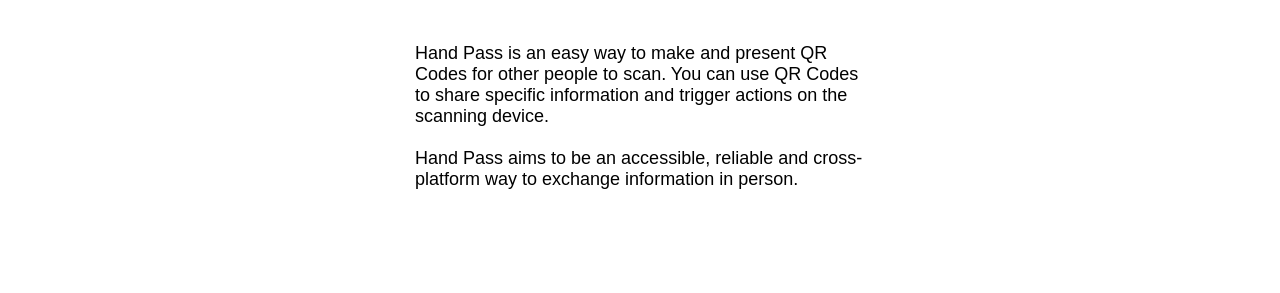
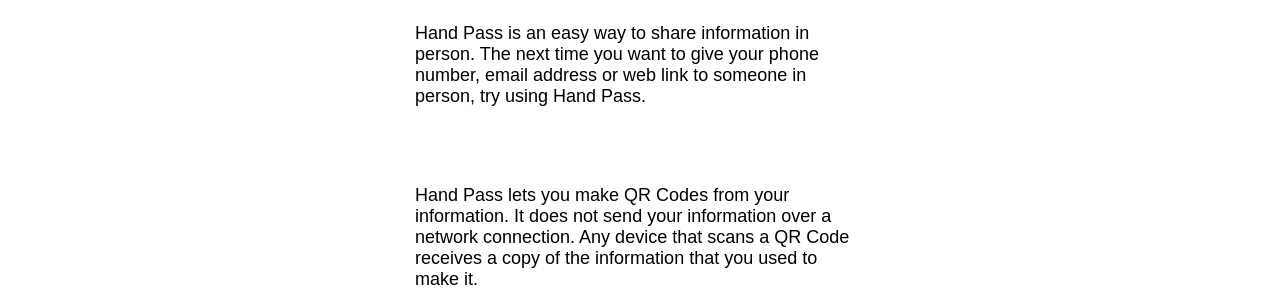
Before and after one commit to GayanEdiriweera/HandPassLanding, a plain HTML site: page index.html in a window 1280 px wide. Shown: the part 124-417 px from the top of the page. Drawn offline with Linux system fonts and the light colour scheme.

Commit message:
updated description

```diff
--- a/index.html
+++ b/index.html
@@ -96,10 +96,14 @@
     <h1>Hand Pass</h1>
   </div>
   <p>
-    Hand Pass is an easy way to make and present QR Codes for other people to
-    scan. You can use QR Codes to share specific information and trigger actions
-    on the scanning device. <br /><br />Hand Pass aims to be an accessible,
-    reliable and cross-platform way to exchange information in person.
+    Hand Pass is an easy way to share information in person. The next time you
+    want to give your phone number, email address or web link to someone in
+    person, try using Hand Pass.
+  </p>
+  <p>
+    Hand Pass lets you make QR Codes from your information. It does not send
+    your information over a network connection. Any device that scans a QR Code
+    receives a copy of the information that you used to make it.
   </p>
   <div id="storeLinks">
     <a href="https://apps.apple.com/us/app/hand-pass/id6444934340"
@@ -109,7 +113,6 @@
       <img class="storeLink" src="assets/images/PlayStore.png"
     /></a>
   </div>
-
   <div id="footer">
     <div id="socialLinks">
       <a href="https://twitter.com/HandPassApp"
```
